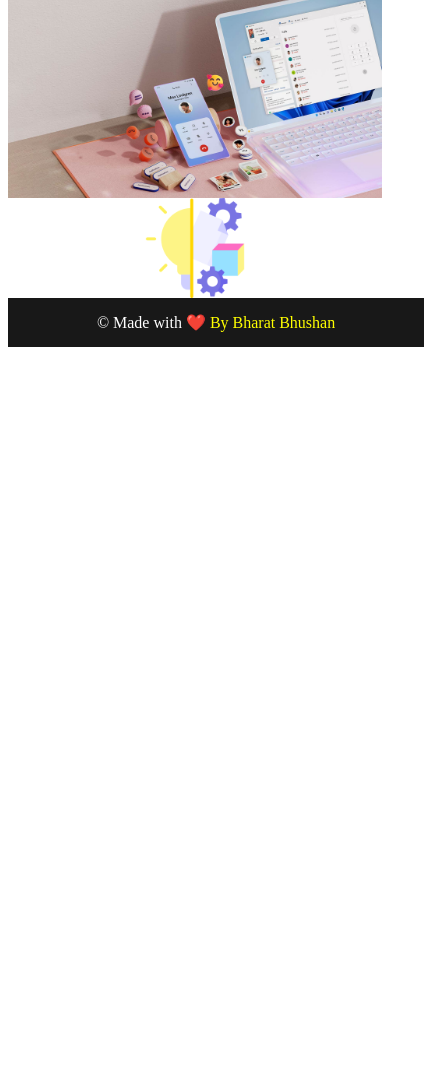
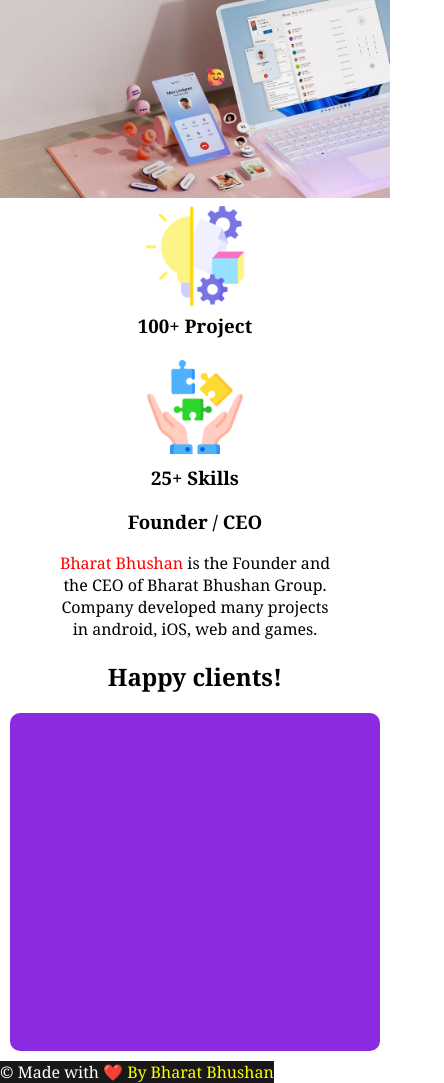
Before and after one commit to thebharatbhushan/welcome, a React app: page / in a window 390 px wide. Shown: the part 116-1199 px from the top of the page, 444 px wide, since content can reach past the window. Before the commit the page ends 844 px from the top, so only its background shows below. Built offline with nearby package versions, Linux system fonts and the light colour scheme.

Commit message:
change client says and nav

```diff
--- a/src/footer.css
+++ b/src/footer.css
@@ -1,10 +1,7 @@
 .footer-main {
     background-color: rgb(24, 24, 24);
-    padding: 15px;
     position: absolute;
     text-align: center;
-    width: 99%;
-
 }
 
 .copyright {
--- a/src/index.js
+++ b/src/index.js
@@ -1,10 +1,7 @@
 import React, { useState, useEffect } from 'react'
 import ReactDOM from "react-dom/client";
-import Message from "./message";
-import Contact from "./contact";
 import Menu from "./menu";
 import Footer from "./footer";
-import Home from "./pages/home";
 import "./index.css";
 
 
--- a/src/menu.css
+++ b/src/menu.css
@@ -1,20 +1,24 @@
-.Menu {
+/* .Menu {
   background: #fd0650;
   color: #fff;
-  padding: 15px;
-  width: 100%
-
+  width: auto;
+  height: 30px;
 }
 
 .sub-menu a{
-  padding: 20px;
-  pointer-events: all;
+  position: relative;
+  text-decoration: none;
   color: #fff;
-  text-decoration: none;
+  margin-top: 20%;
 }
 
+.sub-menu {
+  pointer-events: auto;
+  padding: 15px;
+}
+
+
 .sub-menu a:hover {
-  padding: 20px;
-  pointer-events:all;
   color: #ffe600
 }
+ */
--- a/src/pages/home.css
+++ b/src/pages/home.css
@@ -1,6 +1,9 @@
 body {
   background-color: #fff;
+  font-family: Cambria, Cochin, Georgia, Times, 'Times New Roman', serif;
+  margin: 0;
 }
+
 .head-logo {
   height: auto;
   width: 20%
@@ -13,9 +16,48 @@
   display: flex;
 }
 
-.proj-img {
+.proj-img, .proj-inc, .skill-img, .skill-inc, .author-head, .ceo-word, .client-session {
   display: block;
   margin-left: auto;
   margin-right: auto;
+  margin-top: 2%;
   width: 100px;
+  text-align: center;
 }
+
+.proj-inc, .skill-inc, .client-session {
+  width: 100%;
+}
+
+.ceo-word, .author-head{
+  width: 70%;
+}
+
+.card {
+  height: 40vh;
+  width: 25%;
+  border-radius: 10px;
+  background-color: blueviolet;
+  margin-bottom: 55px;
+  margin-left: 3%;
+}
+
+.author {
+  color: red;
+}
+
+@media only screen and (max-width: 600px) {
+  .head-logo {
+    height: auto;
+    width: 50%;
+  }
+
+  .card {
+    height: 40vh;
+    width: auto;
+    border-radius: 10px;
+    background-color: blueviolet;
+    margin: 10px;
+
+  }
+}
--- a/src/pages/home.js
+++ b/src/pages/home.js
@@ -2,16 +2,33 @@
 import Logo from "../img/bbgLogo.png";
 import HeaderImg from "../img/headerImage.jpeg";
 import ProjectImg from "../img/idea.png";
+import SkillImg from "../img/skills.png";
 import { Box } from "..";
 import "./home.css";
 let arr = "Bharat Bhushan";
 let Home = () => {
-  return(
+  return (
     <>
       <img src={Logo} className="head-logo" />
-      <img src={HeaderImg} className="head-img"/ >
-      <img src={ProjectImg} className="proj-img"/ >
+      <img src={HeaderImg} className="head-img" />
+      <div className="inc">
+        <img src={ProjectImg} className="proj-img" />
+        <h3 className="proj-inc">100+ Project</h3>
+        <img src={SkillImg} className="skill-img" />
+        <h3 className="skill-inc">25+ Skills</h3>
+        <h3 className="author-head">Founder / CEO</h3>
+        <p className="ceo-word">
+          <span className="author">Bharat Bhushan</span> is the Founder and the CEO of Bharat Bhushan Group.
+          Company developed many projects in android, iOS, web and games.
+        </p>
+      </div>
+      <div className="client-session">
+        <h2 className="client-head">Happy clients!</h2>
+        <div className="card">
+
+        </div>
+      </div>
     </>
-    );
+  );
 };
 export default Home;
```
Also changed, not shown: src/img/skills.png (added), 1 other file.
